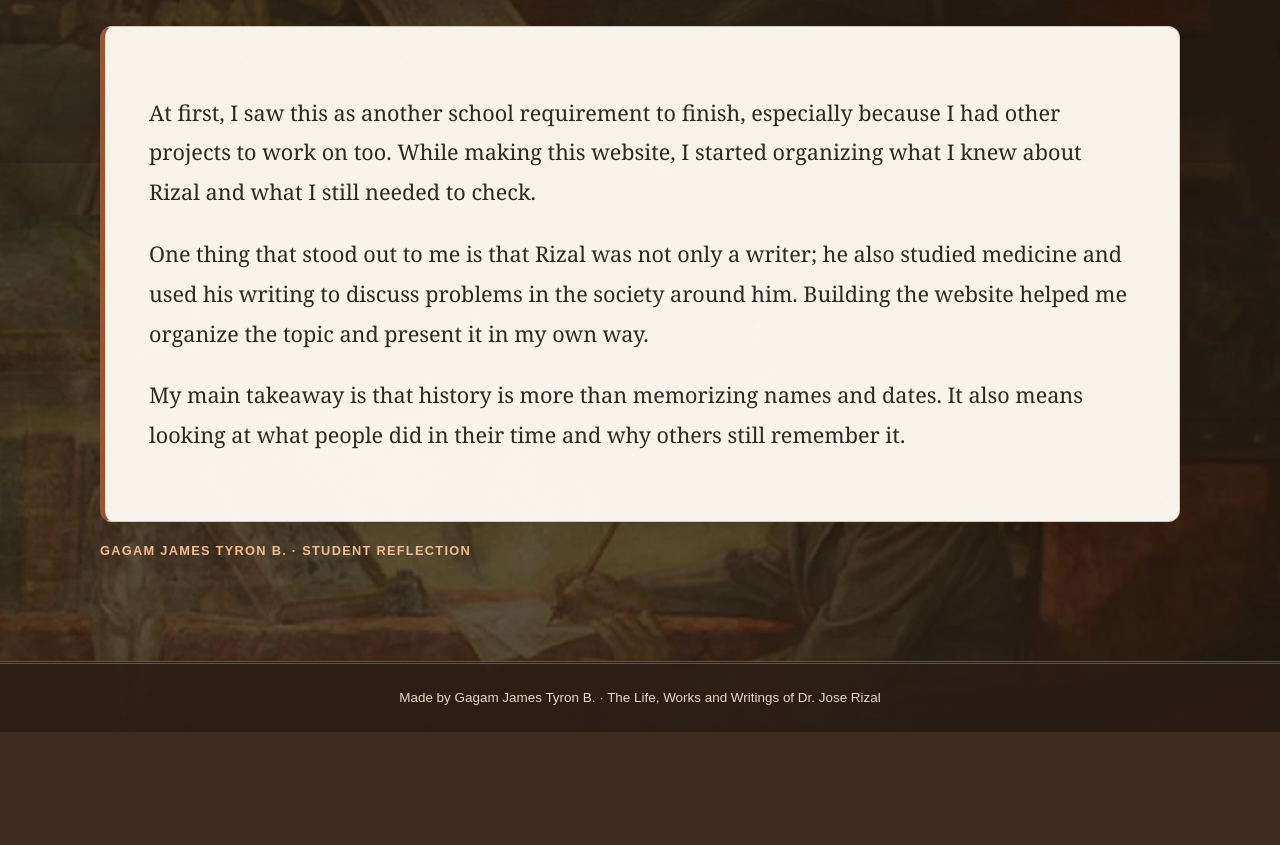
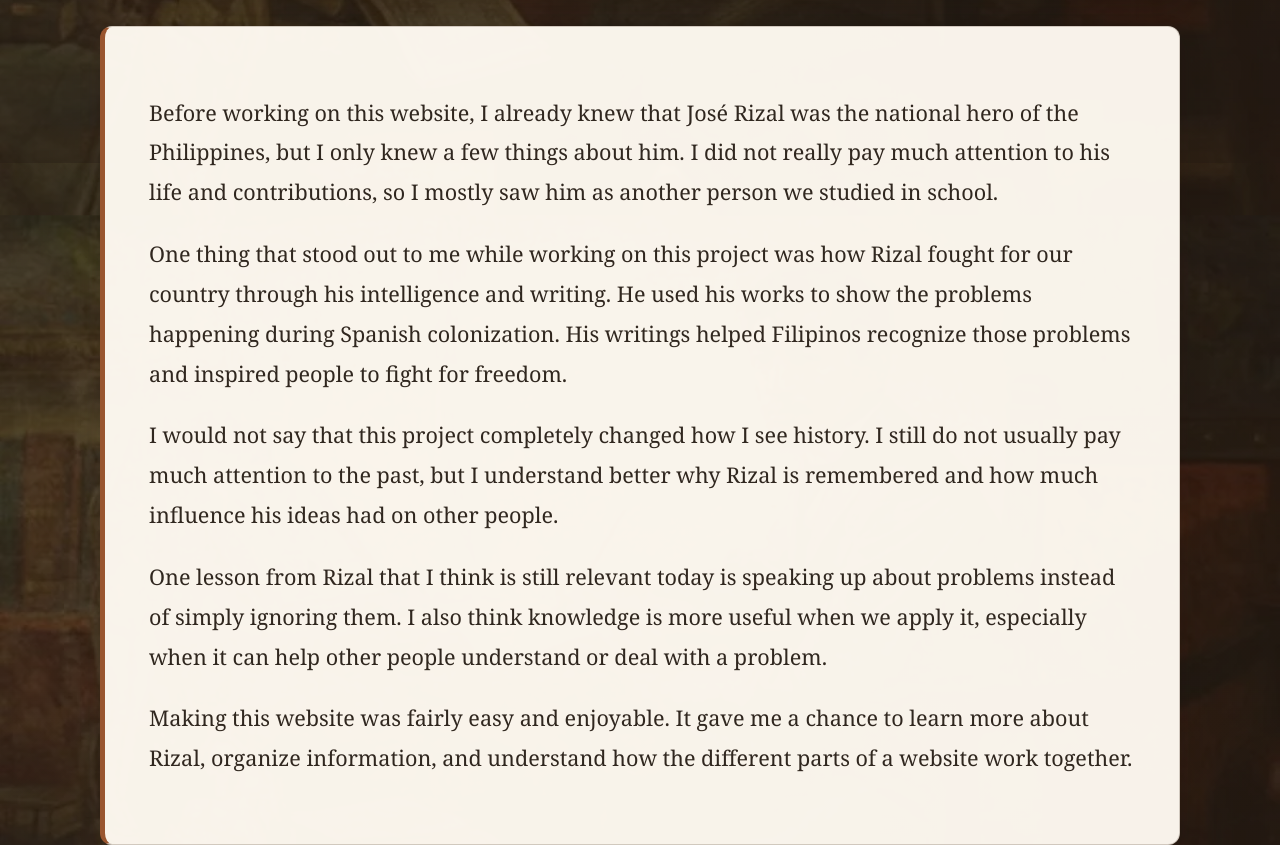
Before and after one commit to gagamjamestyron-code/rizalwavesite, a plain HTML site: page reflection.html in a window 1280 px wide. Shown: the part 637-1482 px from the top of the page. Before the commit the page ends 1369 px from the top, so only its background shows below. Drawn offline with Linux system fonts and the light colour scheme.

Commit message:
Personalize student reflection

```diff
--- a/reflection.html
+++ b/reflection.html
@@ -12,9 +12,11 @@
     <section class="page-intro"><p class="small-label">A student’s point of view</p><h1>My reflection</h1><p class="lead">This is my reflection on the process of creating this website and what I learned about Dr. Jose Rizal.</p></section>
     <section class="reflection-author"><img class="creator-photo" src="creator.jpg" alt="Photo of website creator Gagam James Tyron B."><div class="creator-info"><p class="small-label">About the creator</p><h2>Gagam James Tyron B.</h2><p>Student · Quezon City University</p></div></section>
     <article class="reflection-box">
-      <p>At first, I saw this as another school requirement to finish, especially because I had other projects to work on too. While making this website, I started organizing what I knew about Rizal and what I still needed to check.</p>
-      <p>One thing that stood out to me is that Rizal was not only a writer; he also studied medicine and used his writing to discuss problems in the society around him. Building the website helped me organize the topic and present it in my own way.</p>
-      <p>My main takeaway is that history is more than memorizing names and dates. It also means looking at what people did in their time and why others still remember it.</p>
+      <p>Before working on this website, I already knew that José Rizal was the national hero of the Philippines, but I only knew a few things about him. I did not really pay much attention to his life and contributions, so I mostly saw him as another person we studied in school.</p>
+      <p>One thing that stood out to me while working on this project was how Rizal fought for our country through his intelligence and writing. He used his works to show the problems happening during Spanish colonization. His writings helped Filipinos recognize those problems and inspired people to fight for freedom.</p>
+      <p>I would not say that this project completely changed how I see history. I still do not usually pay much attention to the past, but I understand better why Rizal is remembered and how much influence his ideas had on other people.</p>
+      <p>One lesson from Rizal that I think is still relevant today is speaking up about problems instead of simply ignoring them. I also think knowledge is more useful when we apply it, especially when it can help other people understand or deal with a problem.</p>
+      <p>Making this website was fairly easy and enjoyable. It gave me a chance to learn more about Rizal, organize information, and understand how the different parts of a website work together.</p>
     </article>
     <p class="reflection-credit">Gagam James Tyron B. · Student reflection</p>
   </main>
```
